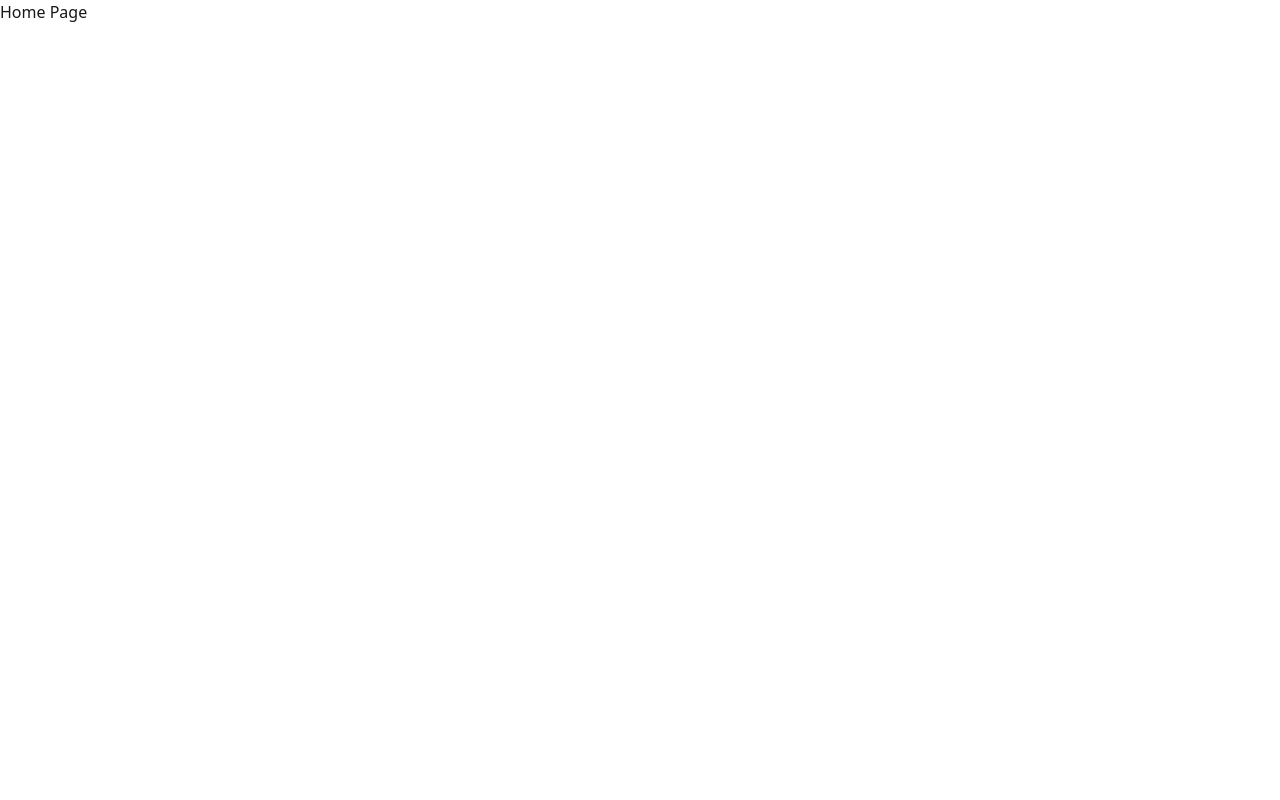
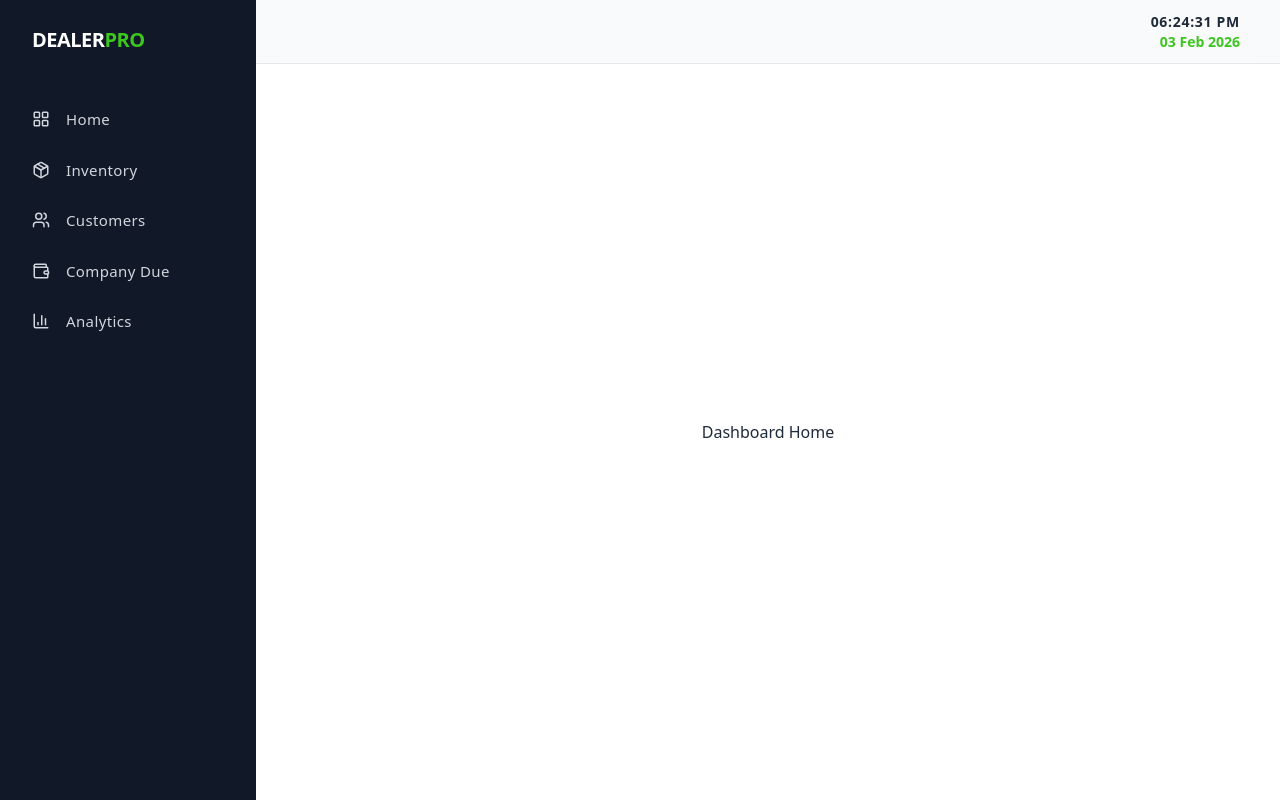
Before and after one commit to SamiunAuntor/DealerPro, a React (Vite) app in the folder frontend/: page / in a window 1280 px wide. Built offline with nearby package versions, Linux system fonts and the light colour scheme.

Commit message:
added main layout in the frontend and fixed routing

```diff
--- a/frontend/package.json
+++ b/frontend/package.json
@@ -14,6 +14,7 @@
     "@tanstack/react-query": "^5.90.20",
     "axios": "^1.13.4",
     "daisyui": "^5.5.17",
+    "lucide-react": "^0.563.0",
     "react": "^19.2.0",
     "react-dom": "^19.2.0",
     "react-router-dom": "^7.13.0",
--- /dev/null
+++ b/frontend/src/Layouts/MainLayout.jsx
@@ -0,0 +1,132 @@
+import React, { useEffect, useState } from 'react';
+import {
+    LayoutGrid,
+    Package,
+    Users,
+    Wallet,
+    BarChart3,
+    Menu,
+    X
+} from 'lucide-react';
+import { Outlet } from 'react-router-dom';
+
+const MainLayout = ({ children }) => {
+
+    const [isOpen, setIsOpen] = useState(false);
+    const [currentTime, setCurrentTime] = useState(new Date());
+
+
+    const navItems = [
+        { name: 'Home', icon: <LayoutGrid size={18} />, href: '/' },
+        { name: 'Inventory', icon: <Package size={18} />, href: '/inventory' },
+        { name: 'Customers', icon: <Users size={18} />, href: '/customers' },
+        { name: 'Company Due', icon: <Wallet size={18} />, href: '/company-due' },
+        { name: 'Analytics', icon: <BarChart3 size={18} />, href: '/analytics' },
+    ];
+
+
+    const formatDate = (date) => date.toLocaleDateString('en-GB', {
+        day: '2-digit', month: 'short', year: 'numeric'
+    });
+
+    const formatTime = (date) => date.toLocaleTimeString('en-US', {
+        hour: '2-digit', minute: '2-digit', second: '2-digit', hour12: true
+    });
+
+    useEffect(() => {
+        const timer = setInterval(() => setCurrentTime(new Date()), 1000);
+        return () => clearInterval(timer); // Cleanup on unmount
+    }, []);
+
+    return (
+        <div className="flex h-screen bg-gray-100 text-gray-800 font-sans antialiased">
+            {/* SIDEBAR */}
+            <aside className={`
+        fixed inset-y-0 left-0 z-50 w-64 bg-[#111827] text-gray-300 transform transition-transform duration-300 ease-in-out
+        lg:relative lg:translate-x-0 ${isOpen ? 'translate-x-0' : '-translate-x-full'}
+      `}>
+                <div className="flex flex-col h-full">
+                    {/* Minimal Header */}
+                    <div className="flex items-center justify-between h-20 px-8">
+                        <span className="text-xl font-bold tracking-tight text-white uppercase">
+                            Dealer<span className="text-[#3cc720]">Pro</span>
+                        </span>
+                        <button onClick={() => setIsOpen(false)} className="lg:hidden text-gray-400 hover:text-white">
+                            <X size={20} />
+                        </button>
+                    </div>
+
+                    {/* Nav Links */}
+                    <nav className="flex-1 px-4 py-4 space-y-1">
+                        {navItems.map((item) => (
+                            <a
+                                key={item.name}
+                                href={item.href}
+                                className="flex items-center gap-4 px-4 py-3 transition-all rounded-md hover:bg-gray-800 hover:text-[#3cc720] group"
+                            >
+                                <span className="group-hover:scale-110 transition-transform">
+                                    {item.icon}
+                                </span>
+                                <span className="text-[15px] font-medium tracking-wide">{item.name}</span>
+                            </a>
+                        ))}
+                    </nav>
+
+
+                </div>
+            </aside>
+
+            {/* CONTENT */}
+            <div className="flex-1 flex flex-col min-w-0 overflow-hidden">
+                {/* Top Navbar */}
+                <header className="h-16 flex items-center justify-between px-6 bg-white/50 backdrop-blur-md border-b border-gray-200 lg:px-10">
+                    <button
+                        onClick={() => setIsOpen(true)}
+                        className="p-2 text-gray-600 lg:hidden hover:bg-gray-200 rounded-lg"
+                    >
+                        <Menu size={24} />
+                    </button>
+
+                    <div className="flex items-center ml-auto">
+                        <div className="text-right">
+                            <div className="flex flex-col items-end">
+                                <p className="text-sm font-bold text-gray-800 tabular-nums tracking-wider">
+                                    {formatTime(currentTime)}
+                                </p>
+                                {/* Date */}
+                                <p className="text-sm font-bold text-[#3cc720] tabular-nums">
+                                    {formatDate(currentTime)}
+                                </p>
+                                {/* Time */}
+
+                            </div>
+                        </div>
+                    </div>
+
+                </header>
+
+                {/* Workspace */}
+                {/* Main Content: Full Height & Width */}
+                <main className="flex-1 overflow-y-auto bg-white relative">
+                    {children || (
+                        <div className="absolute inset-0 flex items-center justify-center p-8 text-center">
+                            <Outlet>
+                                {/* Load all sections dynamically here */}
+                            </Outlet>
+                        </div>
+                    )}
+                </main>
+            </div>
+
+            {/* Mobile Blur Overlay */}
+            {isOpen && (
+                <div
+                    className="fixed inset-0 bg-gray-900/20 backdrop-blur-[2px] z-40 lg:hidden"
+                    onClick={() => setIsOpen(false)}
+                />
+            )}
+        </div>
+    );
+};
+
+export default MainLayout;
--- a/frontend/src/Router.jsx
+++ b/frontend/src/Router.jsx
@@ -1,12 +1,34 @@
 import { createBrowserRouter, Navigate } from "react-router";
+import MainLayout from "./Layouts/MainLayout";
 
 
 
 const router = createBrowserRouter([
     {
         path: "/",
-        element: <h1>Home Page</h1>
-
+        element: <MainLayout></MainLayout>,
+        children: [
+            {
+                index: true,
+                element: <h1>Dashboard Home</h1>
+            },
+            {
+                path: "inventory",
+                element: <h1>Inventory Section</h1>
+            },
+            {
+                path: "customers",
+                element: <h1>Customers Section</h1>
+            },
+            {
+                path: "company-due",
+                element: <h1>Company Due Section</h1>
+            },
+            {
+                path: "analytics",
+                element: <h1>Analytics Section</h1>
+            }
+        ]
     },
 
     {
```
Also changed, not shown: 1 other file (tests, documents, lock files or other folders).
